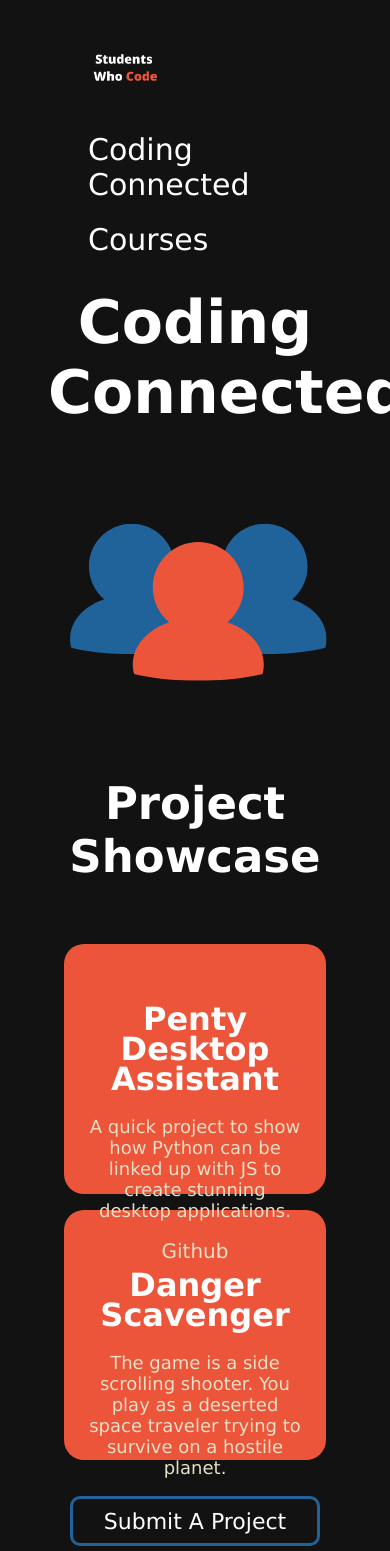
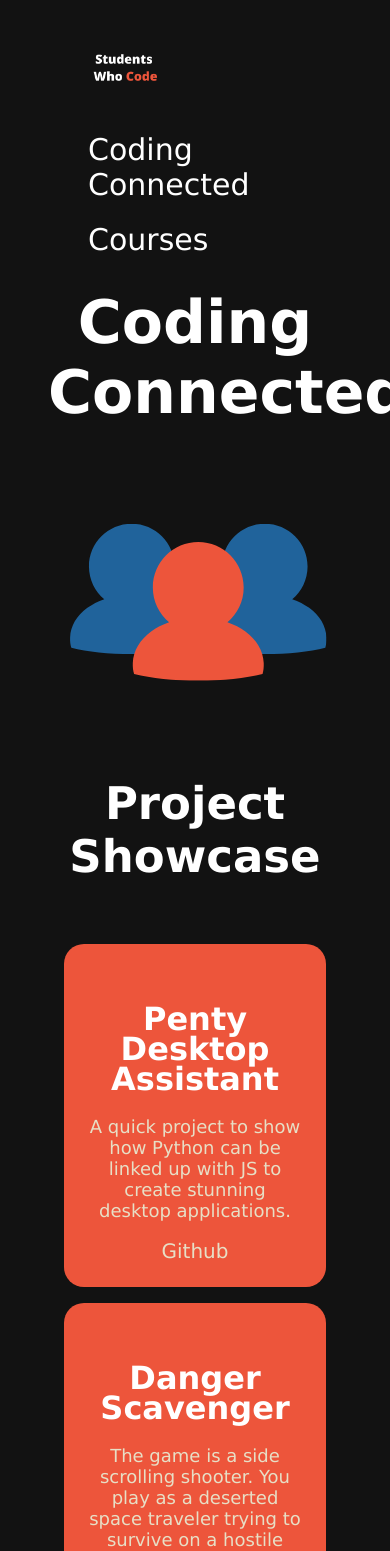
Before and after one commit to matt1208/Students-Who-Code-V.2, a Next.js app: page /codingconnected in a window 390 px wide. Shown: the top 1551 px of the page. Built offline with nearby package versions, Linux system fonts and the light colour scheme.

Commit message:
Responsiveness Fixes + Components

```diff
--- a/pages/fundcs.js
+++ b/pages/fundcs.js
@@ -44,7 +44,7 @@ export default function Home() {
         </div>
       </div>
       <p>C. Depending on the type of hardware</p>
-      <button className={styles.secondarybtndark} style={{width: "250px;"}} onClick={() => { myFunction2();}}>Check Answer</button>
+      <button className={styles.secondarybtndark} style={{width: "250px"}} onClick={() => { myFunction2();}}>Check Answer</button>
     </div>
 
     <br></br>
--- a/pages/index.js
+++ b/pages/index.js
@@ -3,6 +3,7 @@ import styles from '../styles/Home.module.css'
 import Link from 'next/link'
 import Snow from 'resnow'
 import Navbar from '../components/nav'
+import Footer from '../components/footer'
 
 export default function Home() {
   return (
@@ -65,10 +66,7 @@ export default function Home() {
             <br></br>
           </div>
       </div>
-      <div className={styles.footer}>
-        <h2>Students Who Code</h2>
-        <h2><Link href="/about">About</Link> | <Link href="/contact">Contact Us</Link></h2>
-      </div>
+      <Footer />
 
 
       <script src="https://embed.small.chat/T015AE2ETNHG015AE5MT3P.js" async></script>
--- a/pages/submitproject.js
+++ b/pages/submitproject.js
@@ -24,7 +24,7 @@ export default function Home() {
             <p><b>Show Off Your Work</b></p>
             <br></br>
         </div>
-        <div className={styles.submitcolumn}>
+        <div className={styles.submitcolumn1}>
             <iframe class="airtable-embed" src="https://airtable.com/embed/shrZ2LOjrop4zfTi7?backgroundColor=blue" frameborder="0" onmousewheel="" width="100%" height="525px" style={{backgroundColor: "transparent;", paddingLeft: "10px;", paddingRight: "10px;", paddingTop: "10px;", borderRadius: "20px;"}}></iframe>
             <br></br>
         </div>
--- a/styles/Home.module.css
+++ b/styles/Home.module.css
@@ -1282,7 +1282,7 @@
 
 .projectshowcase {
   background-color:#ed553b;
-  height: 300px;
+  height: 320px;
   border-radius: 20px;
   text-align: center;
   margin: 1rem;
@@ -1290,21 +1290,17 @@
   padding: 1.5rem;
 }
 
-@media screen and (max-width: 1000px) { /*Rough*/
-  .projectshowcaseside {
-    display: none;
-  }
-
+@media screen and (max-width: 1200px) { /*Rough*/
   .projectshowcase {
-    height: 250px;
+    height: 350px;
     align-items: center;
     float: none;
   }
 }
 
-@media screen and (min-width: 900px) { /*Rough*/
+@media screen and (max-width: 900px) { /*Rough*/
   .projectshowcase {
-    height: 355px;
+    height: 100%;
     align-items: center;
     float: none;
   }
```
Also changed, not shown: components/footer.js (added, +11 -0 lines).
